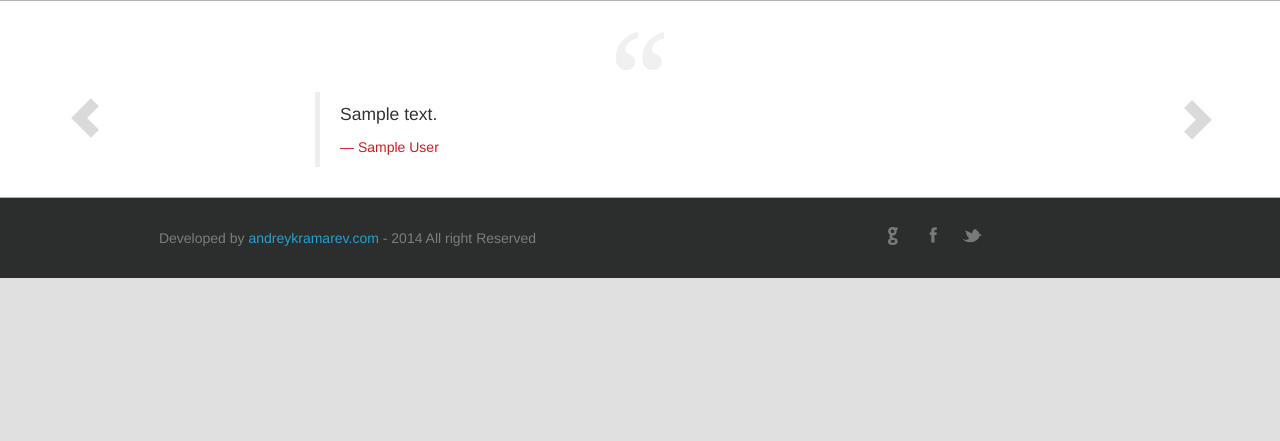
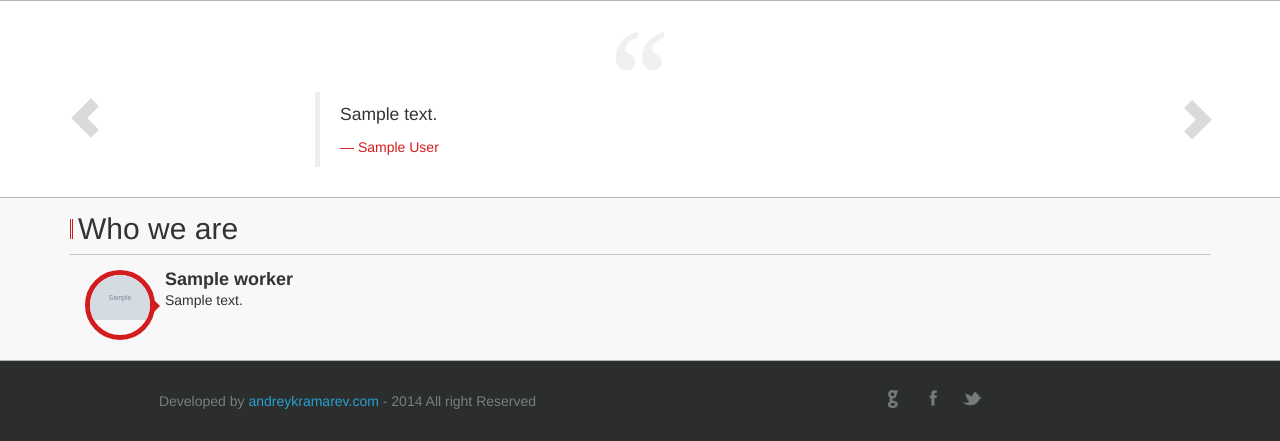
Before and after one commit to andrey-k/autocars, a Django app: page / in a window 1280 px wide. Shown: the part 1513-1954 px from the top of the page. Before the commit the page ends 1791 px from the top, so only its background shows below. Run offline with Django 3.2, Linux system fonts and the light colour scheme; tables that the repository leaves empty hold one stand-in row (values such as "Sample post"); grey boxes marked "Sample" are stand-in pictures; parts of the project's set-up code (start-up, migrations or seed data) failed here and were passed over; some libraries are stand-ins or nearby versions.

Commit message:
added staff section

```diff
--- a/django/sections/templates/sections/index.html
+++ b/django/sections/templates/sections/index.html
@@ -184,4 +184,26 @@
       </div>
     </section>
 
+    <section id="workers" class="workers">
+      <div class="container">
+        <h2 class="section-title">
+          Who we are
+        </h2>
+        <div class="row border-top">
+          {% for worker in workers %}
+          <div class="worker col-xs-12 col-sm-6">
+            <span class="arrow">&nbsp;</span>
+            <div class="img pull-left">
+              <img src="{{ worker.photo.url }}" alt="photo {{ worker.name }}">
+            </div>
+            <div class="worker-description">
+              <h4>{{ worker.name }}</h4>
+              <p>{{ worker.job_description }}</p>
+            </div>
+          </div>
+          {% endfor %}
+        </div>
+      </div>
+    </section>
+
 {% endblock %}
--- a/django/sections/views.py
+++ b/django/sections/views.py
@@ -4,6 +4,7 @@ from django.shortcuts import get_list_or_404
 from sections.models import SpecialOffer
 from sections.models import Service
 from sections.models import Testimonial
+from sections.models import Worker
 
 
 def index(request):
@@ -16,6 +17,9 @@ def index(request):
 
     testimonials = Testimonial.objects.all()
 
+    workers = Worker.objects.all()
+
     return render(request, 'sections/index.html',
                   {'week_offer': week_offer, 'special_offers': special_offers,
-                   'services': services, 'testimonials': testimonials})
+                   'services': services, 'testimonials': testimonials,
+                   'workers': workers})
```
Also changed, not shown: 1 other file.
